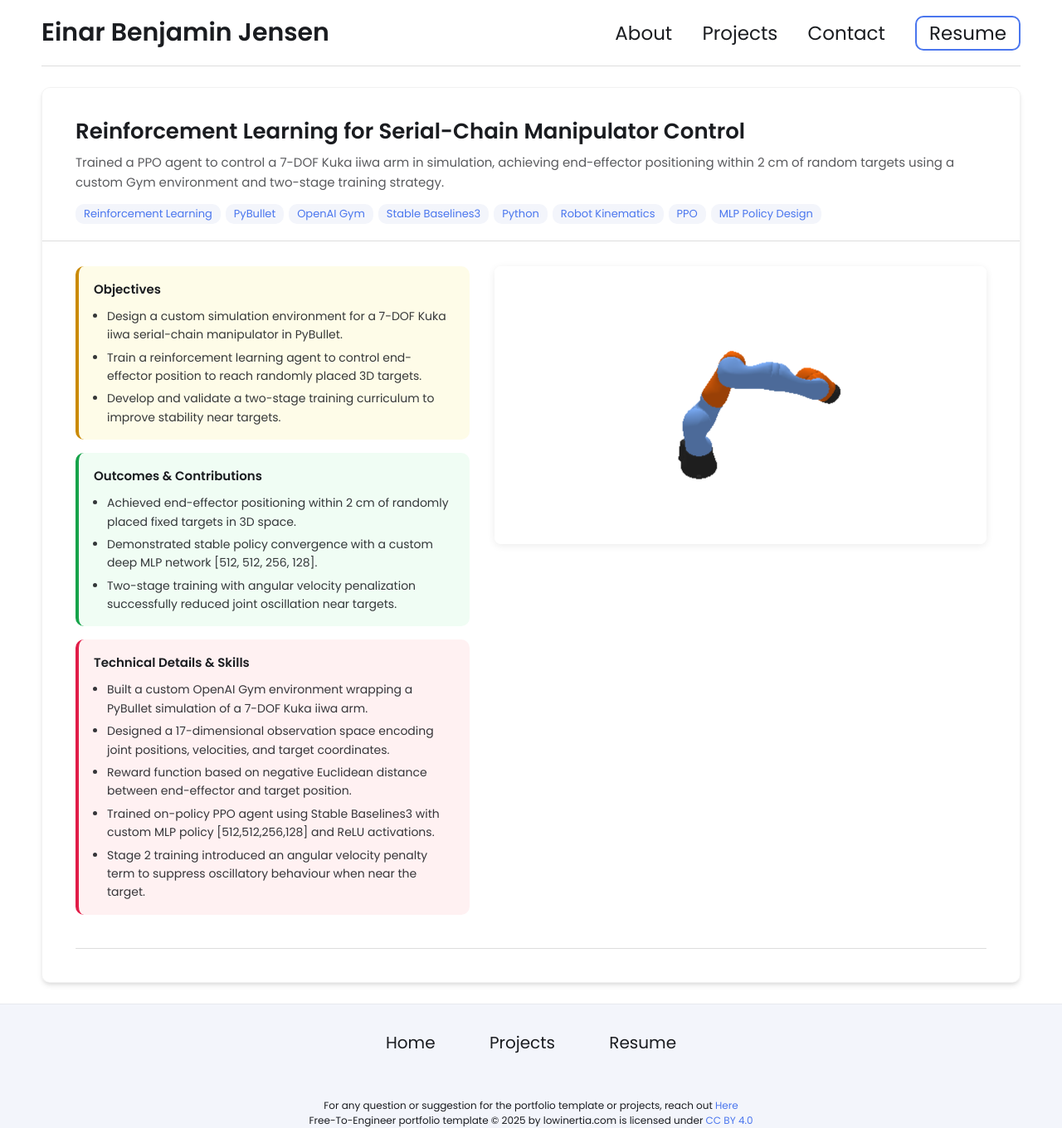
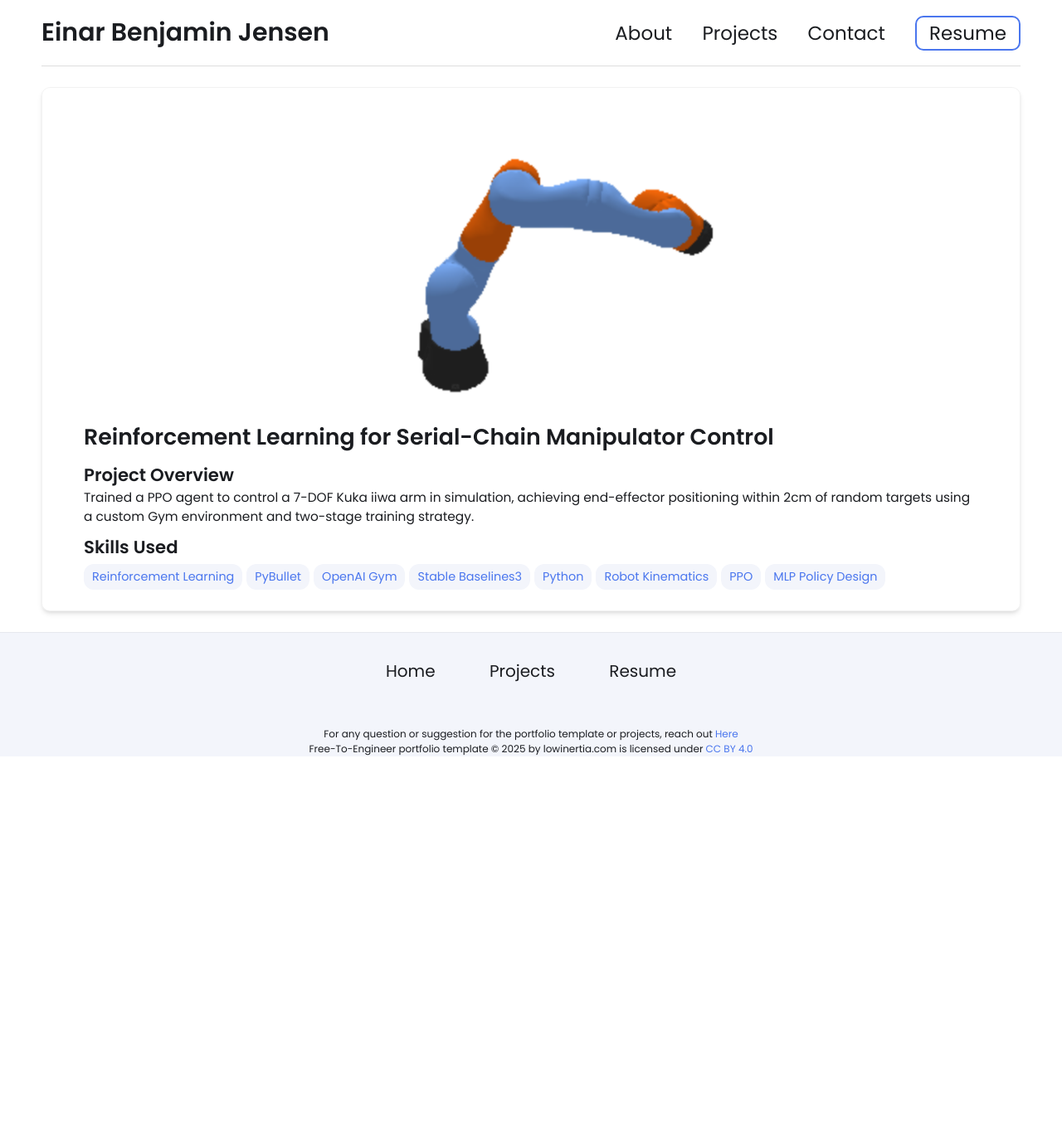
Before and after one commit to ebj17/ebj17.github.io, a Jekyll site: the page built from _projects/Reinforcement Learning for Serial-Chain Manipulator Control/index.md, in a window 1280 px wide and 1360 px high. Shown: the whole window at 83% size. Built offline with Jekyll 4.4.1, drawn with Linux system fonts in a browser that asks for light colours.

Commit message:
Revert project detail page to previous layout
Co-Authored-By: Claude Sonnet 4.6 <noreply@anthropic.com>

```diff
--- a/_layouts/post.html
+++ b/_layouts/post.html
@@ -2,90 +2,18 @@
 layout: wrapper
 ---
 
-{% assign folder_path = page.path | split: "/" | slice: 0, 2 | join: "/" %}
-{% assign image_path = "/" | append: folder_path | append: page['main-image'] %}
+<div class="post-view">
+    <div class="summary">
 
-<div class="post-view">
 
-    {% if page.objectives or page.outcomes or page.technical %}
+        {% assign folder_path = page.path | split: "/" | slice: 0, 2 | join: "/" %}
+        {% assign image_path = "/" | append: folder_path | append: page['main-image'] %}
+        <img src="{{ image_path }}" alt="{{ page.title }} image">
 
-    <!-- Detailed two-column layout -->
-    <div class="post-header">
-        <h1>{{ page.title }}</h1>
-        <p class="post-description">{{ page.description }}</p>
-        <div class="skills-list">
-            {% for skill in page.skills %}
-            <span class="skill">{{ skill }}</span>
-            {% endfor %}
-        </div>
-    </div>
-
-    <div class="post-detail">
-
-        <div class="post-detail-left">
-
-            {% if page.objectives %}
-            <div class="detail-section objectives">
-                <h2>Objectives</h2>
-                <ul>
-                    {% for item in page.objectives %}
-                    <li>{{ item }}</li>
-                    {% endfor %}
-                </ul>
-            </div>
-            {% endif %}
-
-            {% if page.outcomes %}
-            <div class="detail-section outcomes">
-                <h2>Outcomes &amp; Contributions</h2>
-                <ul>
-                    {% for item in page.outcomes %}
-                    <li>{{ item }}</li>
-                    {% endfor %}
-                </ul>
-            </div>
-            {% endif %}
-
-            {% if page.technical %}
-            <div class="detail-section technical">
-                <h2>Technical Details &amp; Skills</h2>
-                <ul>
-                    {% for item in page.technical %}
-                    <li>{{ item }}</li>
-                    {% endfor %}
-                </ul>
-            </div>
-            {% endif %}
-
+        <div class="title-header">
+            <h1>{{page.title}}</h1>
         </div>
 
-        <div class="post-detail-right">
-            {% if page.gallery %}
-                {% for img in page.gallery %}
-                {% assign img_path = "/" | append: folder_path | append: img %}
-                <img src="{{ img_path }}" alt="{{ page.title }} image {{ forloop.index }}">
-                {% endfor %}
-            {% else %}
-                <img src="{{ image_path }}" alt="{{ page.title }}">
-            {% endif %}
-        </div>
-
-    </div>
-
-    {% if content != "" %}
-    <div class="content post-extra">
-        {{ content }}
-    </div>
-    {% endif %}
-
-    {% else %}
-
-    <!-- Simple fallback layout for basic projects -->
-    <div class="summary">
-        <img src="{{ image_path }}" alt="{{ page.title }} image">
-        <div class="title-header">
-            <h1>{{ page.title }}</h1>
-        </div>
         <div class="project-description">
             <h2>Project Overview</h2>
             <p>{{ page.description }}</p>
@@ -99,10 +27,8 @@ layout: wrapper
             </div>
         </div>
     </div>
+
     <div class="content">
-        {{ content }}
+        {{content}}
     </div>
-
-    {% endif %}
-
 </div>
--- a/_projects/Reinforcement Learning for Serial-Chain Manipulator Control/index.md
+++ b/_projects/Reinforcement Learning for Serial-Chain Manipulator Control/index.md
@@ -1,35 +1,15 @@
 ---
 layout: post
 title: Reinforcement Learning for Serial-Chain Manipulator Control
-description: Trained a PPO agent to control a 7-DOF Kuka iiwa arm in simulation, achieving end-effector positioning within 2 cm of random targets using a custom Gym environment and two-stage training strategy.
+description:  Trained a PPO agent to control a 7-DOF Kuka iiwa arm in simulation, achieving end-effector positioning within 2cm of random targets using a custom Gym environment and two-stage training strategy.
 skills:
-  - Reinforcement Learning
-  - PyBullet
-  - OpenAI Gym
-  - Stable Baselines3
-  - Python
-  - Robot Kinematics
-  - PPO
-  - MLP Policy Design
+- Reinforcement Learning
+- PyBullet
+- OpenAI Gym
+- Stable Baselines3
+- Python
+- Robot Kinematics
+- PPO
+- MLP Policy Design
 main-image: /preview.png
-
-objectives:
-  - Design a custom simulation environment for a 7-DOF Kuka iiwa serial-chain manipulator in PyBullet.
-  - Train a reinforcement learning agent to control end-effector position to reach randomly placed 3D targets.
-  - Develop and validate a two-stage training curriculum to improve stability near targets.
-
-outcomes:
-  - Achieved end-effector positioning within 2 cm of randomly placed fixed targets in 3D space.
-  - Demonstrated stable policy convergence with a custom deep MLP network [512, 512, 256, 128].
-  - Two-stage training with angular velocity penalization successfully reduced joint oscillation near targets.
-
-technical:
-  - Built a custom OpenAI Gym environment wrapping a PyBullet simulation of a 7-DOF Kuka iiwa arm.
-  - Designed a 17-dimensional observation space encoding joint positions, velocities, and target coordinates.
-  - Reward function based on negative Euclidean distance between end-effector and target position.
-  - Trained on-policy PPO agent using Stable Baselines3 with custom MLP policy [512,512,256,128] and ReLU activations.
-  - Stage 2 training introduced an angular velocity penalty term to suppress oscillatory behaviour when near the target.
-
-gallery:
-  - /preview.png
 ---
--- a/css/styles.css
+++ b/css/styles.css
@@ -836,142 +836,6 @@ footer p {
 }
 
 
-/* PROJECT DETAIL PAGE — two-column layout */
-.post-view .post-header {
-    padding: 36px 40px 20px;
-    border-bottom: 1px solid var(--border-color);
-    margin-bottom: 0;
-}
-
-.post-view .post-header h1 {
-    font-size: 26px;
-    font-weight: 600;
-    line-height: 1.3;
-    margin-bottom: 8px;
-}
-
-.post-view .post-description {
-    font-size: 15px;
-    color: var(--text-color);
-    opacity: 0.72;
-    margin-bottom: 14px;
-    line-height: 1.6;
-}
-
-.post-view .post-header .skills-list {
-    display: flex;
-    flex-wrap: wrap;
-    gap: 6px;
-}
-
-.post-view .post-header .skill {
-    background-color: var(--light-background-color);
-    color: var(--link-color);
-    border-radius: 10px;
-    padding: 2px 10px;
-    font-size: 13px;
-}
-
-.post-detail {
-    display: flex;
-    align-items: flex-start;
-    gap: 30px;
-    padding: 30px 40px 40px;
-}
-
-.post-detail-left {
-    flex: 4;
-    display: flex;
-    flex-direction: column;
-    gap: 16px;
-}
-
-.post-detail-right {
-    flex: 5;
-    display: flex;
-    flex-direction: column;
-    gap: 14px;
-    position: sticky;
-    top: 96px;
-}
-
-.post-detail-right img {
-    width: 100%;
-    border-radius: 8px;
-    object-fit: cover;
-    box-shadow: 0 2px 10px rgba(0,0,0,0.08);
-}
-
-.detail-section {
-    padding: 16px 18px;
-    border-radius: 10px;
-    border-left: 4px solid;
-}
-
-.detail-section.objectives {
-    background-color: #fefce8;
-    border-left-color: #ca8a04;
-}
-
-.detail-section.outcomes {
-    background-color: #f0fdf4;
-    border-left-color: #16a34a;
-}
-
-.detail-section.technical {
-    background-color: #fff1f2;
-    border-left-color: #e11d48;
-}
-
-.detail-section h2 {
-    font-size: 15px;
-    font-weight: 600;
-    color: var(--text-color);
-    margin-bottom: 10px;
-}
-
-.detail-section ul {
-    padding-left: 16px;
-    margin: 0;
-    display: flex;
-    flex-direction: column;
-    gap: 5px;
-}
-
-.detail-section ul li {
-    font-size: 14px;
-    color: var(--text-color);
-    line-height: 1.6;
-    opacity: 0.88;
-}
-
-.post-extra {
-    border-top: 1px solid var(--border-color);
-    padding-top: 30px;
-    margin: 0 40px 40px;
-}
-
-@media (max-width: 900px) {
-    .post-detail {
-        flex-direction: column;
-        padding: 20px;
-    }
-
-    .post-detail-right {
-        position: static;
-        width: 100%;
-    }
-
-    .post-view .post-header {
-        padding: 24px 20px 16px;
-    }
-
-    .post-extra {
-        margin: 0 20px 30px;
-    }
-}
-
-
 /* PROJECT POST VIEW */
 
 .post-view {
```
